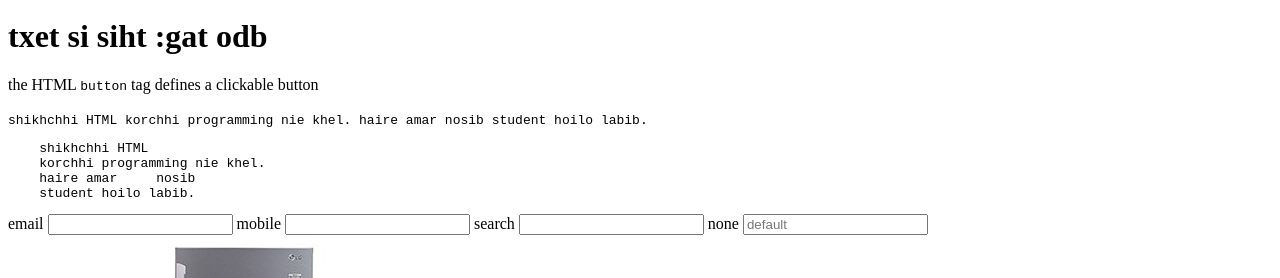
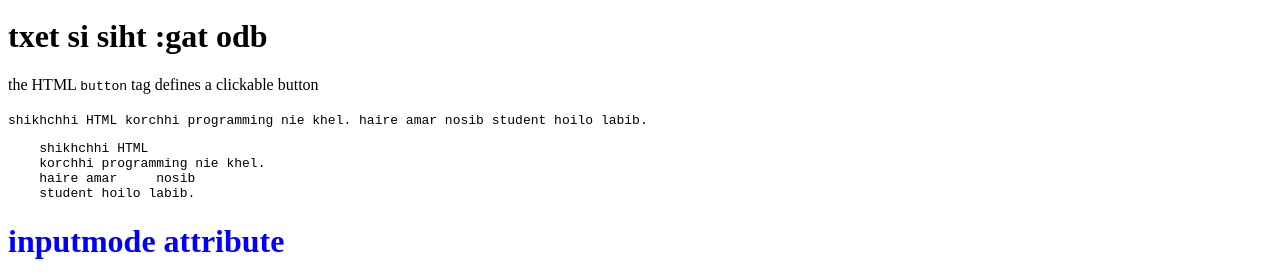
Before and after one commit to fahimabushra1/html-rough, a plain HTML site: page index.html in a window 1280 px wide. Shown: the part 3194-3472 px from the top of the page. Drawn offline with Linux system fonts and the light colour scheme.

Commit message:
second commit

```diff
--- a/css/style.css
+++ b/css/style.css
@@ -50,3 +50,6 @@
 .entrance-btn:hover {
         border: 2px dashed green;
       }
+.attribute-head{
+    color: blue;
+}
--- a/html/index.html
+++ b/index.html
@@ -174,6 +174,7 @@ Lorem ipsum dolor sit amet consectetur adipisicing elit. Odit, totam!
     student hoilo labib.
 </pre>
 <div>
+  <h1 class="attribute-head">inputmode attribute</h1>
  <form action="myForm">
    <label for="email">email</label>
    <input type="email" name="email" id="email" inputmode="email">
```
